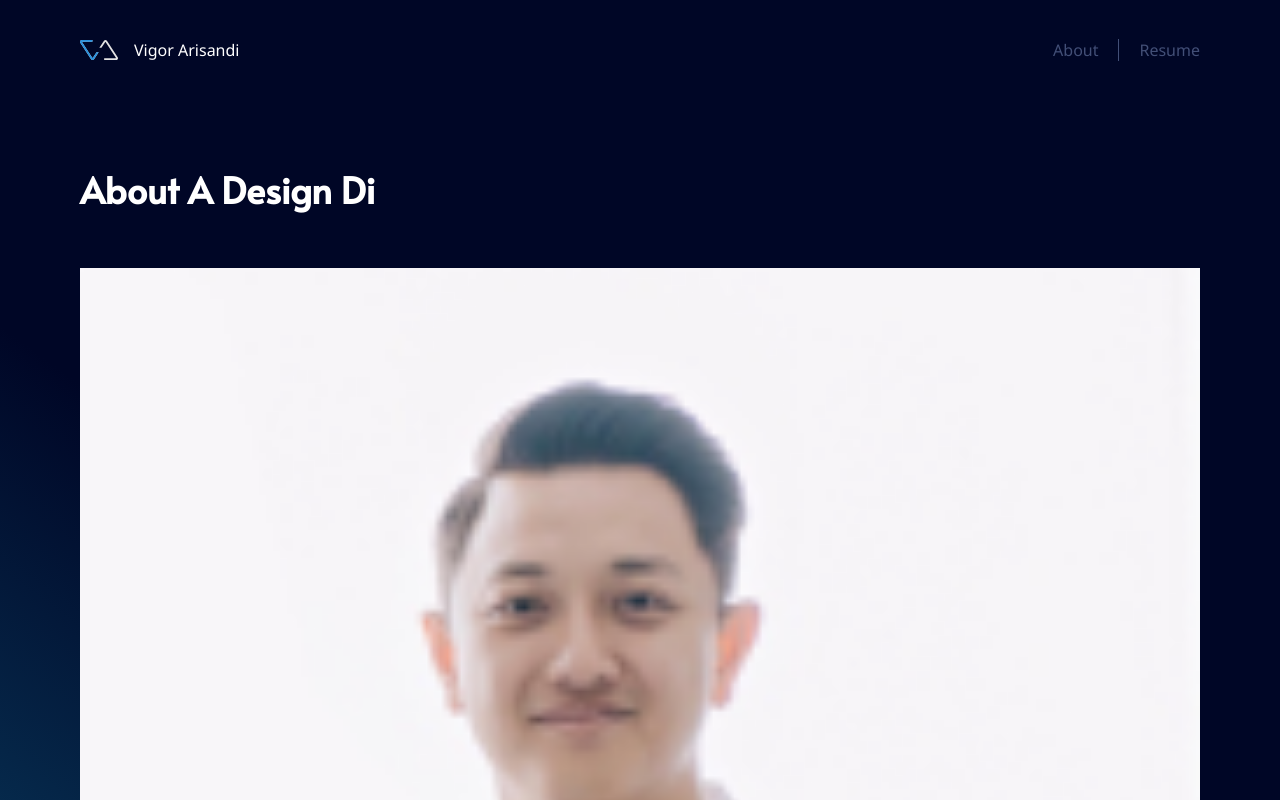
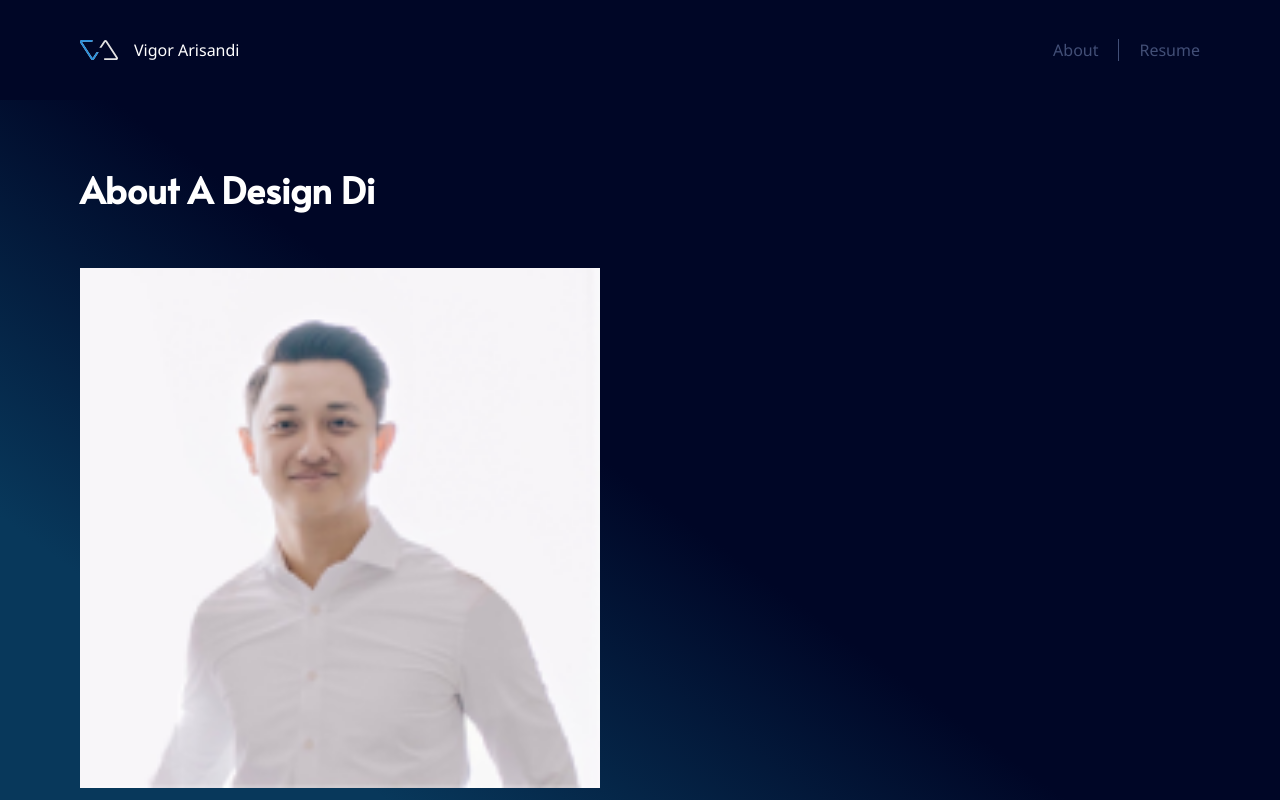
Before and after one commit to a-design-di/portfolio, a Next.js app: page /about in a window 1280 px wide. Shown: the top 800 px of the page. Built offline with nearby package versions, Linux system fonts and the light colour scheme.

Commit message:
OK less nicer

```diff
--- a/pages/about.js
+++ b/pages/about.js
@@ -7,7 +7,7 @@ export default function About() {
         <div className="content-container content-section pb40 pt40 ph80 d-flex flex-column justify-content-center">
           <h1>About A Design Di</h1>
           <div style={{ height: 30 }} />
-          <img src="/profpic_regular 1.png" />
+          <img className="mw520" src="/profpic_regular 1.png" />
         </div>
       </section>
     </Layout>
```
